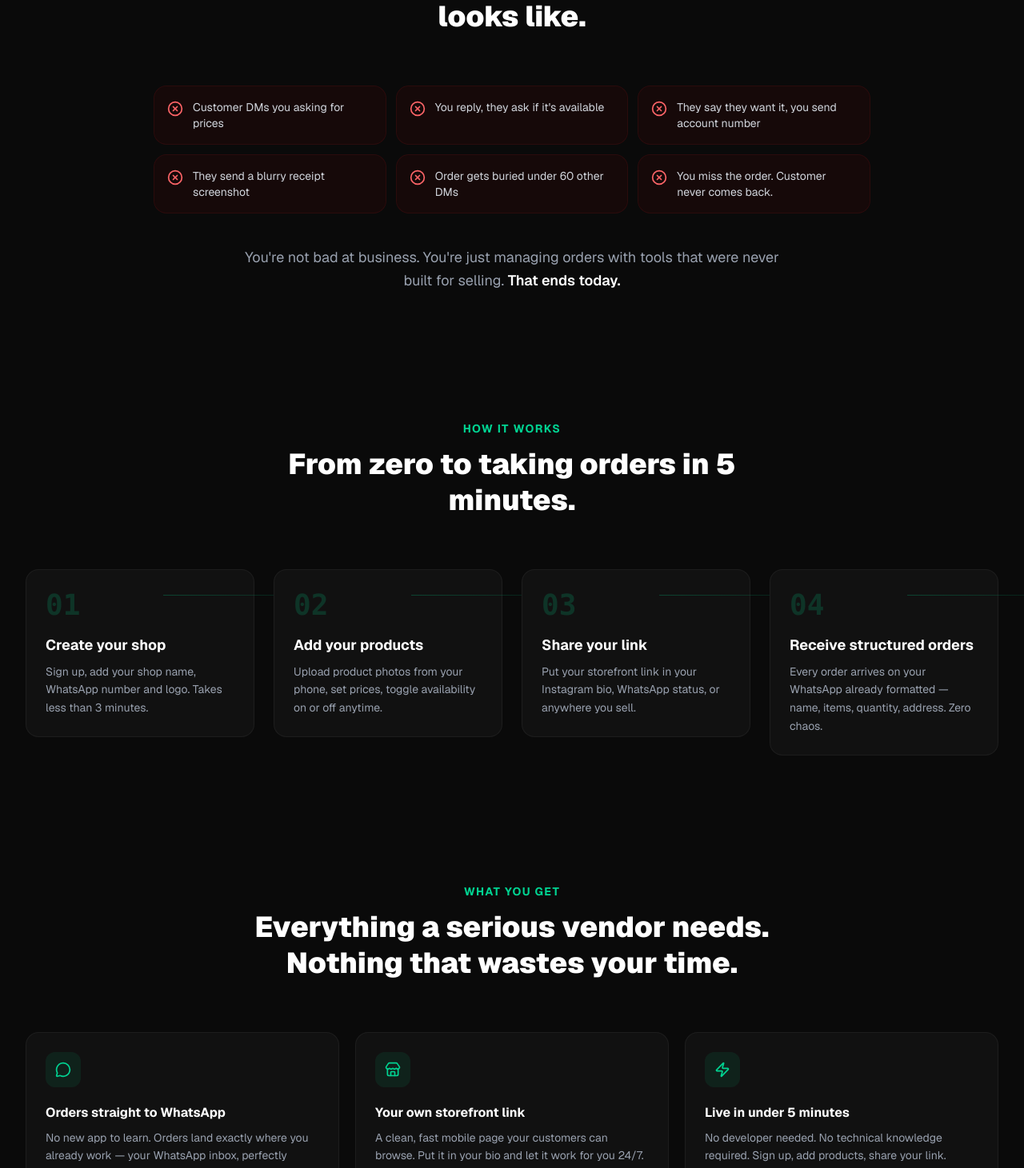
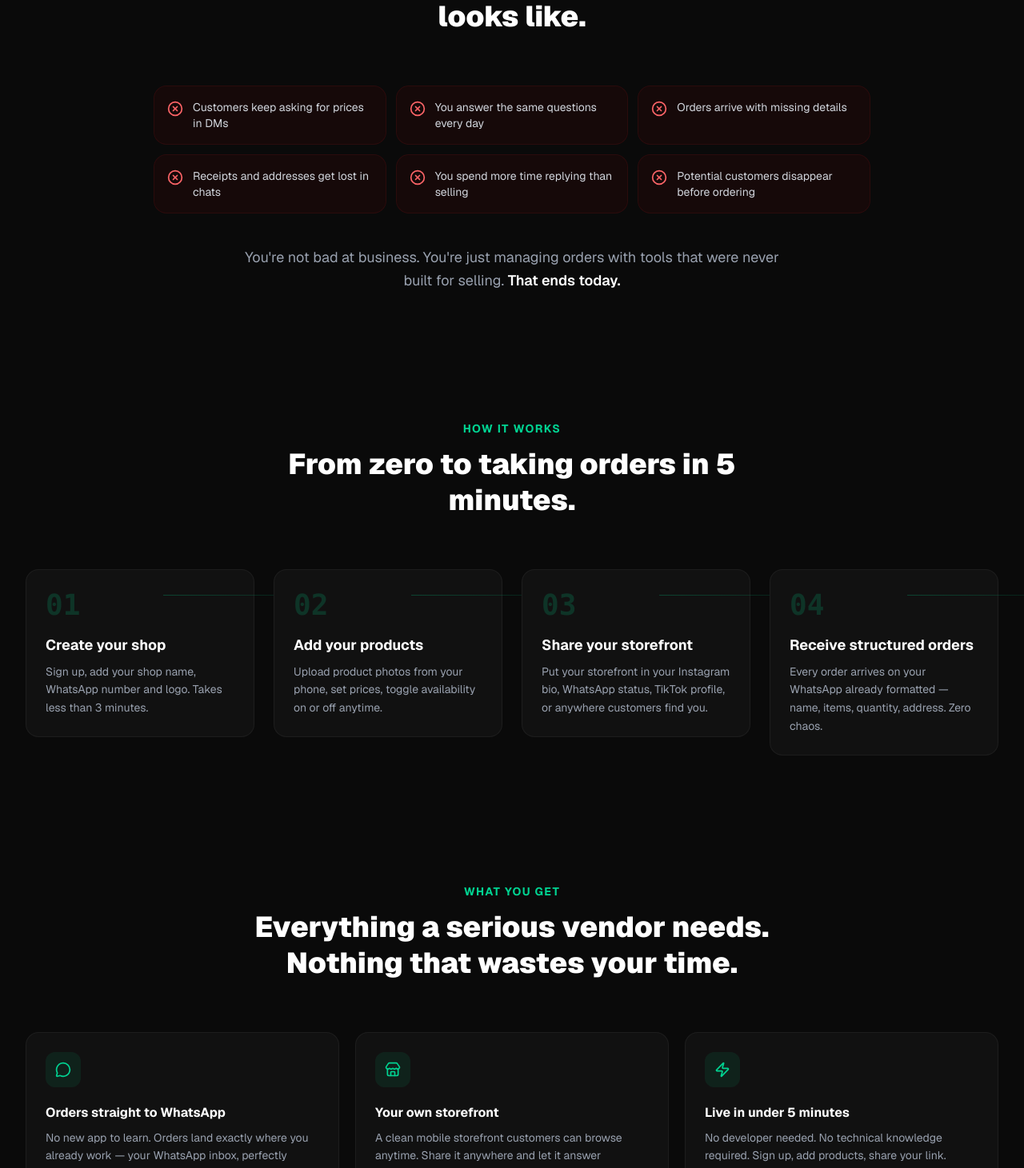
Before and after one commit to Reward-steve/trazo, a Next.js app: page / in a window 1280 px wide. Shown: the part 960-2421 px from the top of the page at 80% size. Built offline with nearby package versions, Linux system fonts and the light colour scheme.

Commit message:
feat: revamp

```diff
--- a/app/constant/index.tsx
+++ b/app/constant/index.tsx
@@ -9,13 +9,13 @@ import {
   LucideIcon,
 } from "lucide-react";
 
-const painPoints: { icon: LucideIcon; text: string }[] = [
-  { icon: XCircle, text: "Customer DMs you asking for prices" },
-  { icon: XCircle, text: "You reply, they ask if it's available" },
-  { icon: XCircle, text: "They say they want it, you send account number" },
-  { icon: XCircle, text: "They send a blurry receipt screenshot" },
-  { icon: XCircle, text: "Order gets buried under 60 other DMs" },
-  { icon: XCircle, text: "You miss the order. Customer never comes back." },
+const painPoints = [
+  { icon: XCircle, text: "Customers keep asking for prices in DMs" },
+  { icon: XCircle, text: "You answer the same questions every day" },
+  { icon: XCircle, text: "Orders arrive with missing details" },
+  { icon: XCircle, text: "Receipts and addresses get lost in chats" },
+  { icon: XCircle, text: "You spend more time replying than selling" },
+  { icon: XCircle, text: "Potential customers disappear before ordering" },
 ];
 
 const steps = [
@@ -33,9 +33,9 @@ const steps = [
   },
   {
     number: "03",
-    title: "Share your link",
+    title: "Share your storefront",
     description:
-      "Put your storefront link in your Instagram bio, WhatsApp status, or anywhere you sell.",
+      "Put your storefront in your Instagram bio, WhatsApp status, TikTok profile, or anywhere customers find you.",
   },
   {
     number: "04",
@@ -54,9 +54,9 @@ const features: { icon: LucideIcon; title: string; description: string }[] = [
   },
   {
     icon: Store,
-    title: "Your own storefront link",
+    title: "Your own storefront",
     description:
-      "A clean, fast mobile page your customers can browse. Put it in your bio and let it work for you 24/7.",
+      "A clean mobile storefront customers can browse anytime. Share it anywhere and let it answer questions for you.",
   },
   {
     icon: Zap,
@@ -84,29 +84,29 @@ const features: { icon: LucideIcon; title: string; description: string }[] = [
   },
 ];
 
-const testimonials = [
-  {
-    name: "Chisom A.",
-    business: "Thrift & Fashion, Yaba",
-    quote:
-      "Before this I was spending 3 hours daily just answering price DMs. Now my customers order themselves and I just confirm on WhatsApp. My head is free.",
-    stars: 5,
-  },
-  {
-    name: "Tunde B.",
-    business: "Sneakers & Streetwear, Ikeja",
-    quote:
-      "I put the link in my Instagram bio on a Friday. By Sunday I had 11 orders waiting for me, all with full details. No confusion, no back and forth.",
-    stars: 5,
-  },
-  {
-    name: "Amaka O.",
-    business: "Skincare & Beauty, Abuja",
-    quote:
-      "My customers always complained ordering from me was stressful. Now they send me voice notes saying how easy it is. That alone is worth everything.",
-    stars: 5,
-  },
-];
+// const testimonials = [
+//   {
+//     name: "Chisom A.",
+//     business: "Thrift & Fashion, Yaba",
+//     quote:
+//       "Before this I was spending 3 hours daily just answering price DMs. Now my customers order themselves and I just confirm on WhatsApp. My head is free.",
+//     stars: 5,
+//   },
+//   {
+//     name: "Tunde B.",
+//     business: "Sneakers & Streetwear, Ikeja",
+//     quote:
+//       "I put the link in my Instagram bio on a Friday. By Sunday I had 11 orders waiting for me, all with full details. No confusion, no back and forth.",
+//     stars: 5,
+//   },
+//   {
+//     name: "Amaka O.",
+//     business: "Skincare & Beauty, Abuja",
+//     quote:
+//       "My customers always complained ordering from me was stressful. Now they send me voice notes saying how easy it is. That alone is worth everything.",
+//     stars: 5,
+//   },
+// ];
 
 const pricingTiers = [
   {
@@ -117,10 +117,10 @@ const pricingTiers = [
       "1 storefront",
       "Up to 20 products",
       "Unlimited WhatsApp orders",
-      "Mobile-optimised storefront",
-      "Basic shop customisation",
+      "Mobile storefront",
+      "Basic shop branding",
     ],
-    cta: "Get started free",
+    cta: "Start free",
     isPro: false,
   },
   {
@@ -128,22 +128,30 @@ const pricingTiers = [
     price: "₦5,000",
     period: "per month",
     features: [
-      "Everything in Starter",
       "Unlimited products",
-      "Custom shop domain",
-      "Order history & tracking",
+      "Custom domain",
+      "Order history",
+      "Customer database",
+      "Remove Trazo branding",
       "Priority support",
-      "Remove Trazo branding",
+      "Sales analytics",
     ],
-    cta: "Start free, upgrade anytime",
+    cta: "Upgrade to Pro",
     isPro: true,
   },
 ];
 
 const trustBadges = [
   "Free to start",
-  "No technical knowledge needed",
-  "Works on any phone",
+  "Setup in under 5 minutes",
+  "Works with WhatsApp",
 ];
 
-export { trustBadges, painPoints, pricingTiers, steps, testimonials, features };
+export {
+  trustBadges,
+  painPoints,
+  pricingTiers,
+  steps,
+  /*testimonials,*/
+  features,
+};
--- a/app/page.tsx
+++ b/app/page.tsx
@@ -5,7 +5,7 @@ import SectionHeader from "./components/landing/SectionHeader";
 import DarkCard from "./components/landing/DarkCard";
 import {
   trustBadges,
-  testimonials,
+  // testimonials,
   steps,
   features,
   pricingTiers,
@@ -162,7 +162,7 @@ export default function HomePage() {
         </div>
       </section>
 
-      {/* ── TESTIMONIALS ─────────────────────────────────────────────────── */}
+      {/* ── TESTIMONIALS ───────────────────────────────────────────────────
       <section className="max-w-7xl mx-auto px-4 sm:px-6 lg:px-8 py-20">
         <SectionHeader
           badge="Vendor stories"
@@ -187,6 +187,36 @@ export default function HomePage() {
                 <p className="font-bold text-white text-sm">{name}</p>
                 <p className="text-xs text-gray-500">{business}</p>
               </div>
+            </DarkCard>
+          ))}
+        </div>
+      </section> */}
+
+      <section className="max-w-7xl mx-auto px-4 sm:px-6 lg:px-8 py-20">
+        <SectionHeader
+          badge="Early access"
+          title="Built for real vendors, not theory."
+          accentColor="amber"
+        />
+
+        <div className="grid grid-cols-1 md:grid-cols-3 gap-6">
+          {[
+            {
+              title: "WhatsApp sellers",
+              desc: "Turn DMs into structured orders without chaos.",
+            },
+            {
+              title: "Instagram vendors",
+              desc: "Replace link-in-bio clutter with a real storefront.",
+            },
+            {
+              title: "Small businesses",
+              desc: "Get orders without hiring a developer.",
+            },
+          ].map((item) => (
+            <DarkCard key={item.title} className="p-6">
+              <h3 className="font-bold text-white text-sm">{item.title}</h3>
+              <p className="text-gray-400 text-sm mt-2">{item.desc}</p>
             </DarkCard>
           ))}
         </div>
```
